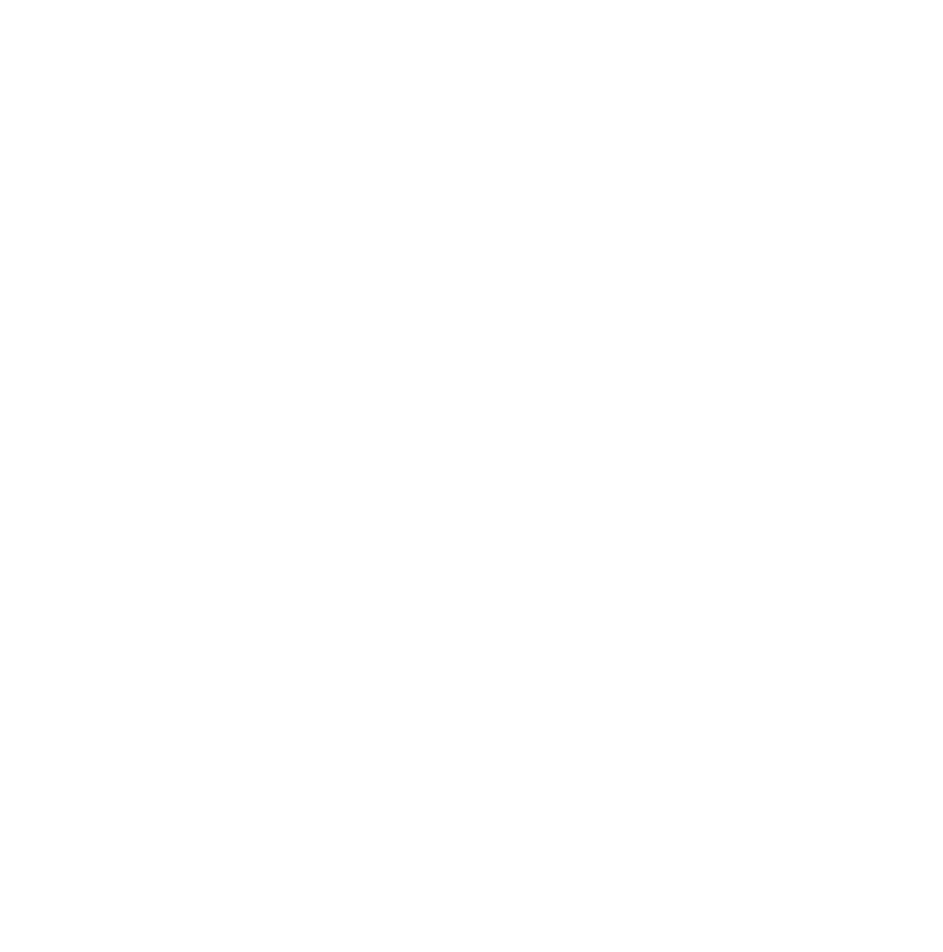
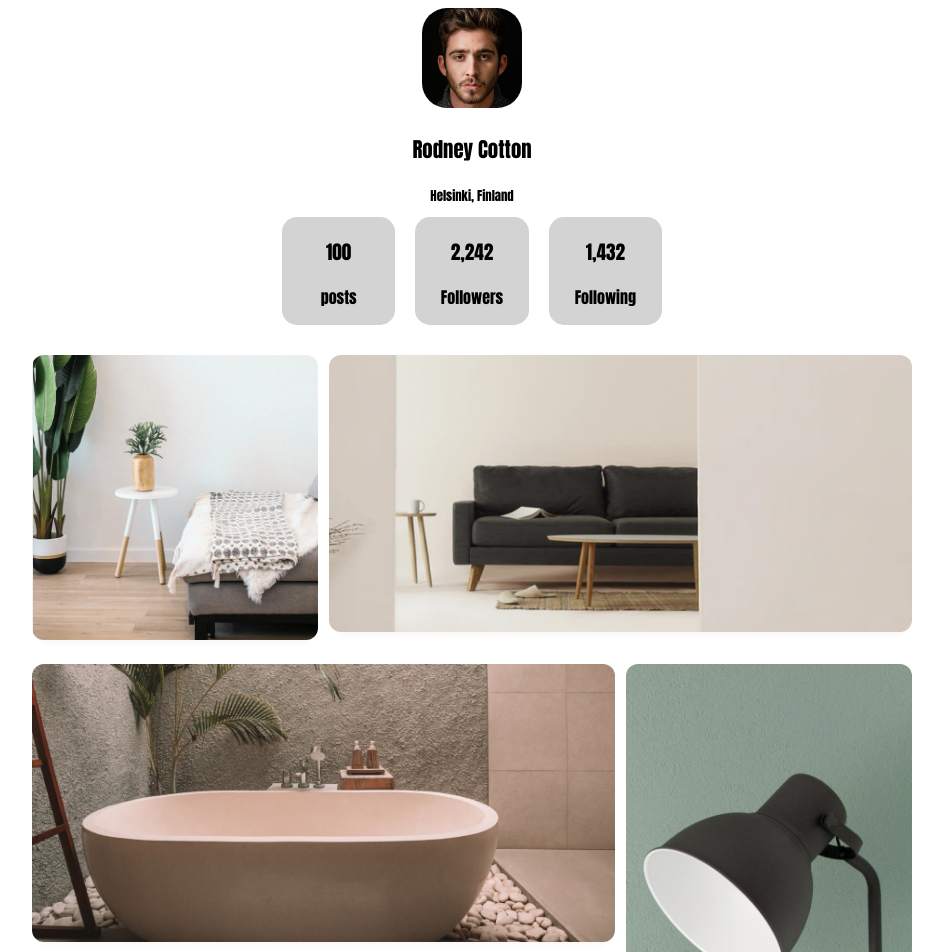
Before and after one commit to Launchpad5682/my-gallery, a plain HTML site: page index.html in a window 1280 px wide. Shown: the top 952 px of the page, without its empty margins (168-1111 px from the left). Before the commit the page ends 800 px from the top, so only its background shows below. Drawn offline with Linux system fonts and the light colour scheme.

Commit message:
UI complete

```diff
--- a/index.html
+++ b/index.html
@@ -4,7 +4,38 @@
     <meta charset="UTF-8" />
     <meta http-equiv="X-UA-Compatible" content="IE=edge" />
     <meta name="viewport" content="width=device-width, initial-scale=1.0" />
+    <link rel="stylesheet" href="styles/style.css" />
+    <script src="scripts/script.js" defer></script>
     <title>Document</title>
   </head>
-  <body></body>
+  <body>
+    <div class="avatar">
+      <img src="assets/profilePhoto.png" alt="" />
+    </div>
+    <div class="about">
+      <p class="name">Rodney Cotton</p>
+      <p class="place">Helsinki, Finland</p>
+    </div>
+    <div class="three-box">
+      <div class="gray-box">
+        <p class="heading">100</p>
+        <p class="text">posts</p>
+      </div>
+      <div class="gray-box">
+        <p class="heading">2,242</p>
+        <p class="text">Followers</p>
+      </div>
+      <div class="gray-box">
+        <p class="heading">1,432</p>
+        <p class="text">Following</p>
+      </div>
+    </div>
+    <div class="image-grid"></div>
+  </body>
+  <footer>
+    <p>
+      created by <a href="https://github.com/Launchpad5682">launchpad5682</a> -
+      devChallenges.io
+    </p>
+  </footer>
 </html>
--- a/scripts/script.js
+++ b/scripts/script.js
@@ -0,0 +1,12 @@
+imageGrid = document.getElementsByClassName("image-grid")[0];
+
+paths = "assets/photo";
+extension = ".png";
+
+for (let i = 1; i <= 6; i++) {
+  let img = document.createElement("img");
+  img.src = paths + String(i) + extension;
+  img.classList.add("image-" + String(i));
+  img.classList.add("image");
+  imageGrid.appendChild(img);
+}
--- a/styles/style.css
+++ b/styles/style.css
@@ -0,0 +1,115 @@
+body {
+  display: flex;
+  flex-direction: column;
+  align-items: center;
+  font-family: Impact, Haettenschweiler, "Arial Narrow Bold", sans-serif;
+}
+
+div.avatar {
+  width: 100px;
+}
+
+div.avatar > img {
+  border-radius: 25px;
+}
+
+img {
+  width: inherit;
+}
+
+div.about > p {
+  text-align: center;
+}
+
+div.about > p.name {
+  font-weight: 800;
+  font-size: 1.3rem;
+}
+
+div.about > p.place {
+  font-weight: 300;
+  font-size: 0.8rem;
+}
+
+div.three-box {
+  display: flex;
+  max-width: 400px;
+}
+
+div.gray-box {
+  box-sizing: border-box;
+  background-color: lightgray;
+  width: 150px;
+  text-align: center;
+  border-radius: 15px;
+  margin-left: 10px;
+  margin-right: 10px;
+}
+
+div.gray-box > p.heading {
+  font-weight: 600;
+  font-size: 1.2rem;
+}
+
+div.gray-box > p.text {
+  font-weight: 200;
+}
+div.image-grid {
+  box-sizing: border-box;
+  padding-left: 10px;
+  padding-right: 10px;
+  padding-top: 10px;
+  margin-top: 20px;
+  display: grid;
+  gap: 0.7em;
+  width: 100%;
+  max-width: 900px;
+  grid-template: repeat(3, 1fr) / repeat(3, 1fr);
+}
+
+.image {
+  border-radius: 12px;
+  box-shadow: 0px 13px 4px -9px rgba(153, 79, 79, 0.04);
+}
+
+.image-1 {
+  grid-column: 1/2;
+  grid-row: 1;
+}
+
+.image-2 {
+  grid-column: 2/4;
+  grid-row: 1;
+}
+
+.image-3 {
+  grid-column: 1/3;
+  grid-row: 2;
+}
+
+.image-4 {
+  grid-column: 3/4;
+  grid-row: 2/-1;
+}
+
+.image-5 {
+  grid-column: 1;
+  grid-row: 3;
+}
+
+.image-6 {
+  grid-column: 2;
+  grid-row: 3;
+}
+
+footer {
+  box-sizing: border-box;
+  margin-top: 50px;
+  text-align: center;
+  font-weight: 300;
+  font-size: 1rem;
+}
+
+a {
+  color: black;
+}
```
Also changed, not shown: assets/photo4.png (renamed from assets/photo_4.png).
